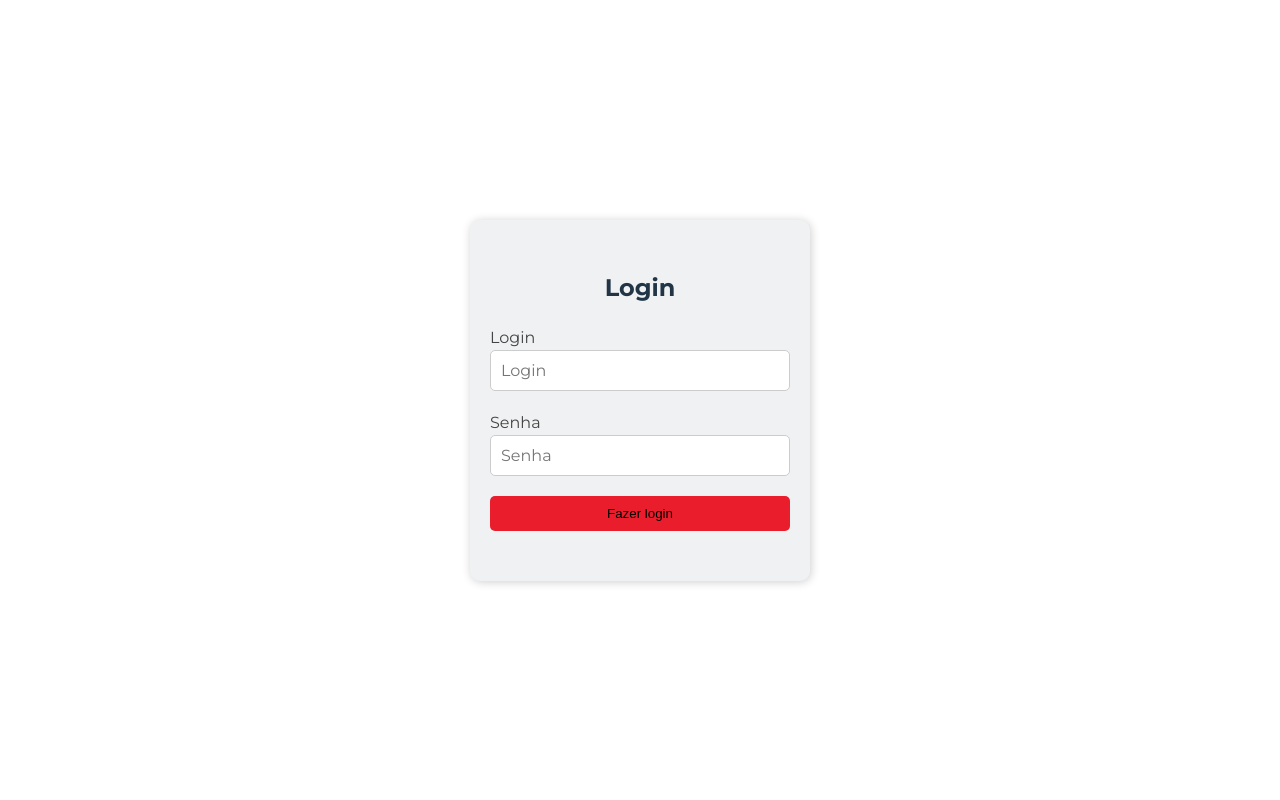
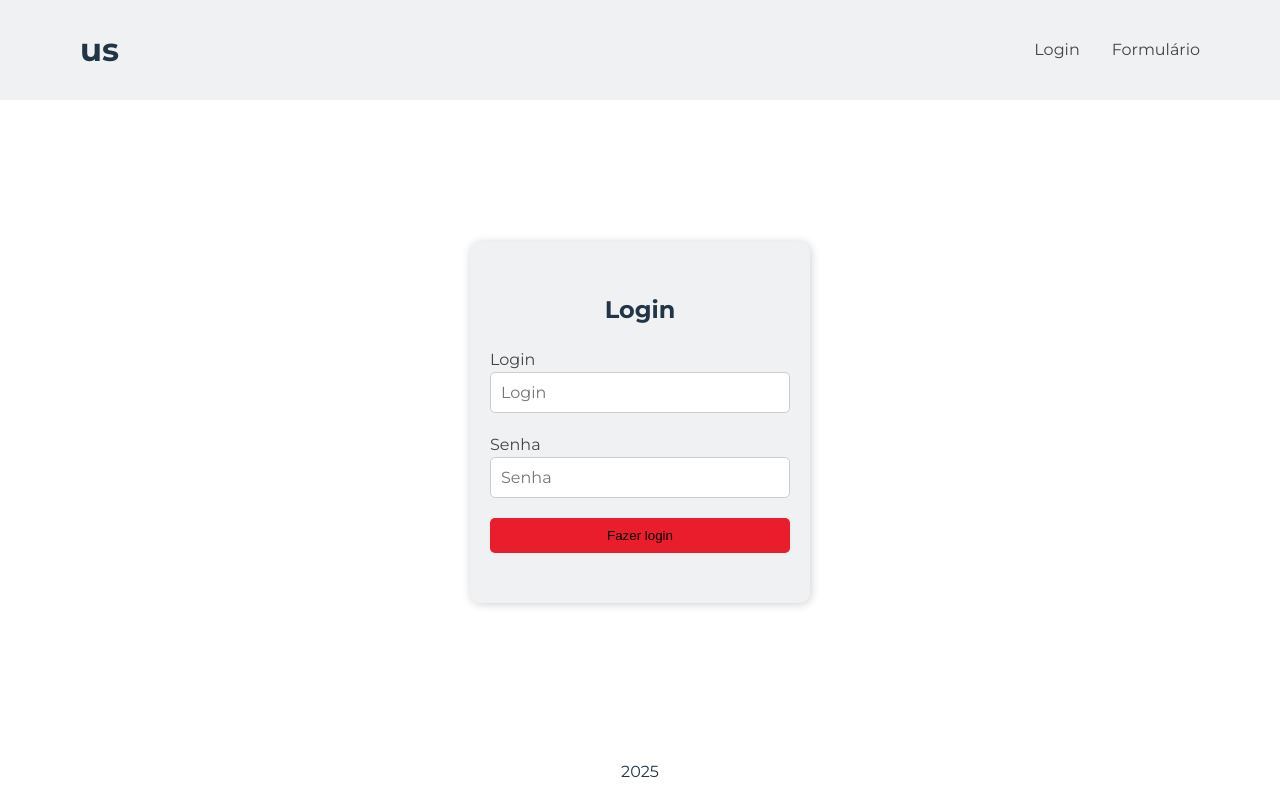
Before and after one commit to ir2508/condominus, a React (Vite) app in the folder condominus-frontend/: page / in a window 1280 px wide. Built offline with nearby package versions, Linux system fonts and the light colour scheme.

Commit message:
Criacao de layout padrao e configuracao do arquivo de rotas usando o react router dom

```diff
--- a/condominus-frontend/index.html
+++ b/condominus-frontend/index.html
@@ -4,7 +4,7 @@
         <meta charset="UTF-8" />
         <link rel="icon" type="image/svg+xml" href="/vite.svg" />
         <meta name="viewport" content="width=device-width, initial-scale=1.0" />
-        <title>Vite + React</title>
+        <title>Condominus - Login</title>
 
         <!-- Montserrat Google Fonts -->
         <link rel="preconnect" href="https://fonts.googleapis.com" />
--- /dev/null
+++ b/condominus-frontend/src/components/Footer/index.jsx
@@ -0,0 +1,17 @@
+import styled from "styled-components"
+
+const MainFooterStyled = styled.footer`
+    width: 100%;
+    text-align: center;
+    padding: 16px 0;
+`
+
+const Footer = () => {
+    return (
+        <MainFooterStyled>
+            <span>2025</span>
+        </MainFooterStyled>
+    )
+}
+
+export default Footer
--- /dev/null
+++ b/condominus-frontend/src/components/Header/index.jsx
@@ -0,0 +1,43 @@
+import { NavLink } from "react-router-dom"
+import styled from "styled-components"
+
+const MainHeaderStyled = styled.header`
+    display: flex;
+    justify-content: space-between;
+    align-items: center;
+    background-color: var(--bg-color);
+    height: 100px;
+    padding: 0px 80px;
+`
+
+const ProjectNameStyled = styled.h1`
+    font-size: 2em;
+    margin: 0;
+    padding: 0;
+`
+
+const NavigationMenuStyled = styled.nav`
+
+    .menu {
+        color: var(--font-color);
+        margin-left: 32px;
+    }
+
+    .menu:hover {
+        color: var(--principal-color)
+    }
+`
+
+const Header = () => {
+    return (
+        <MainHeaderStyled>
+            <ProjectNameStyled>us</ProjectNameStyled>
+            <NavigationMenuStyled>
+                <NavLink className="menu">Login</NavLink>
+                <NavLink className="menu">Formulário</NavLink>
+            </NavigationMenuStyled>
+        </MainHeaderStyled>
+    )
+}
+
+export default Header
--- a/condominus-frontend/src/index.css
+++ b/condominus-frontend/src/index.css
@@ -16,15 +16,16 @@
     text-rendering: optimizeLegibility;
     -webkit-font-smoothing: antialiased;
     -moz-osx-font-smoothing: grayscale;
+    box-sizing: border-box;
 }
 
 a {
-    font-weight: 500;
-    color: #646cff;
+    color: var(--principal-color);
     text-decoration: inherit;
 }
 a:hover {
-    color: #535bf2;
+    color: var(--principal-color);
+    text-decoration: underline;
 }
 
 body {
--- /dev/null
+++ b/condominus-frontend/src/layouts/FormLayout/index.jsx
@@ -0,0 +1,26 @@
+import { Outlet } from "react-router-dom"
+import Header from "../../components/Header"
+import Footer from "../../components/Footer"
+import styled from "styled-components"
+
+const ContainerStyled = styled.div`
+    width: 100vw;
+    height: 100vh;
+    display: flex;
+    flex-direction: column;
+    justify-content: space-between;
+`
+
+const FormLayout = () => {
+    return (
+        <ContainerStyled>
+            <Header />
+            <main>
+                <Outlet />
+            </main>
+            <Footer />
+        </ContainerStyled>
+    )
+}
+
+export default FormLayout
--- a/condominus-frontend/src/main.jsx
+++ b/condominus-frontend/src/main.jsx
@@ -2,12 +2,13 @@ import { StrictMode } from 'react'
 import { createRoot } from 'react-dom/client'
 import './index.css'
 import { RecoilRoot } from 'recoil'
-import Login from './pages/Login/index.jsx'
+import { RouterProvider } from 'react-router-dom'
+import { router } from './routes/index.jsx'
 
 createRoot(document.getElementById('root')).render(
   <StrictMode>
     <RecoilRoot>
-        <Login />
+        <RouterProvider router={router}></RouterProvider>
     </RecoilRoot>
   </StrictMode>,
 )
--- a/condominus-frontend/src/pages/Login/index.jsx
+++ b/condominus-frontend/src/pages/Login/index.jsx
@@ -2,9 +2,7 @@ import Input from "../../components/Input"
 import Button from "../../components/Button"
 import styled from "styled-components"
 
-const MainContentStyled = styled.main`
-    width: 100vw;
-    height: 100vh;
+const MainContentStyled = styled.div`
     display: flex;
     justify-content: center;
     align-items: center;
@@ -29,8 +27,8 @@ const Login = () => {
             <LoginSectionStyled className="login-section">
                 <h2>Login</h2>
                 <form>
-                    <Input inputType="text" label="Login" inputRequired={true}/>
-                    <Input inputType="password" label="Senha"  inputRequired={true}/>
+                    <Input inputType="text" label="Login" inputRequired={true} />
+                    <Input inputType="password" label="Senha" inputRequired={true} />
                     <Button>Fazer login</Button>
                 </form>
             </LoginSectionStyled>
--- /dev/null
+++ b/condominus-frontend/src/routes/index.jsx
@@ -0,0 +1,13 @@
+import { createBrowserRouter } from "react-router-dom"
+import Login from "../pages/Login"
+import FormLayout from "../layouts/FormLayout"
+
+export const router = createBrowserRouter([
+    {
+        path: "/",
+        element: <FormLayout />,
+        children: [
+            { path: "/", element: <Login /> },
+        ],
+    },
+])
```
Also changed, not shown: condominus-frontend/src/pages/Complaint/index.jsx (added).
